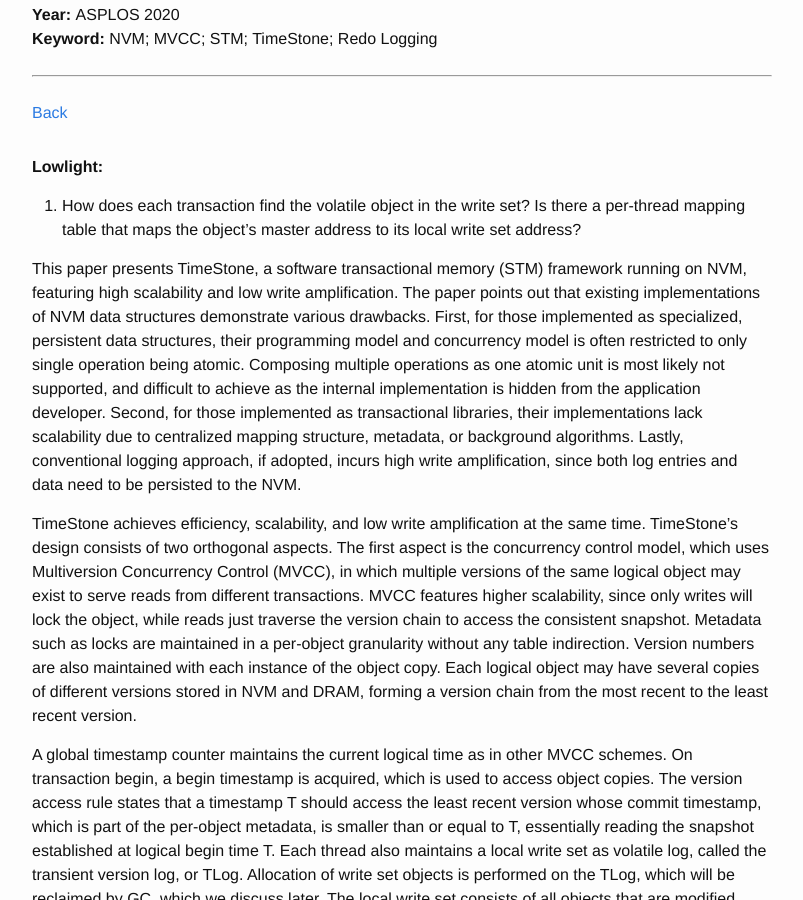
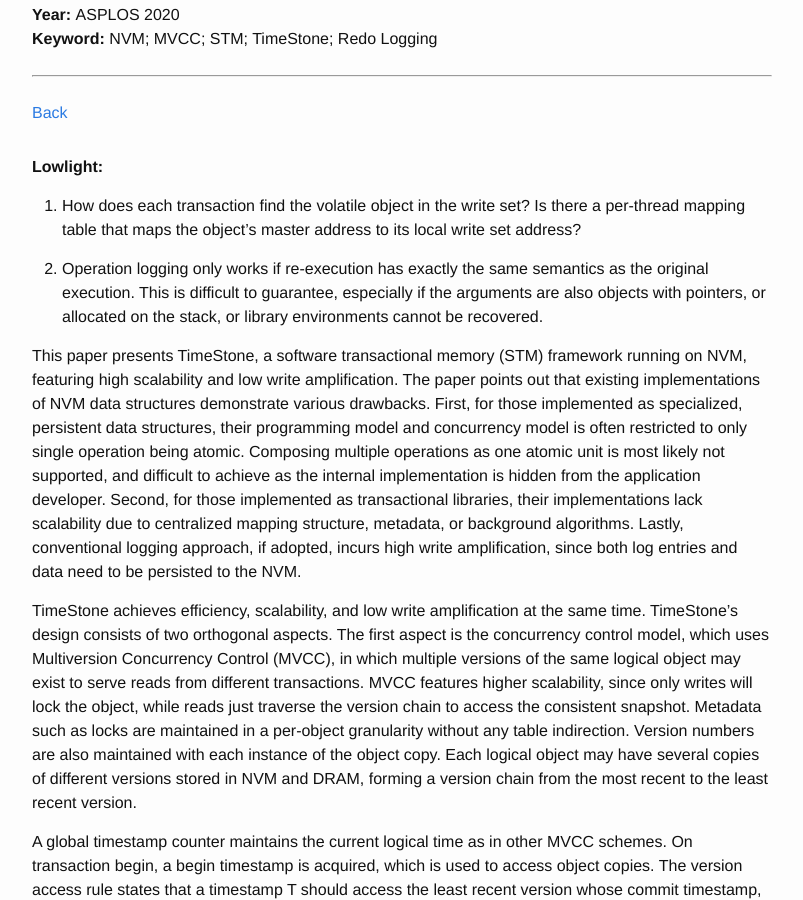
Before and after one commit to wangziqi2013/wangziqi2013.github.io, a Jekyll site: the page built from _posts/2020-08-24-timestone.markdown, in a window 1280 px wide and 900 px high, scrolled down 337 px. Shown: the whole window, without its empty margins (238-1041 px from the left). Built offline with Jekyll 4.4.1, drawn with Linux system fonts in a browser that asks for light colours.

Commit message:
Adding lowlight

```diff
--- a/_posts/2020-08-24-timestone.markdown
+++ b/_posts/2020-08-24-timestone.markdown
@@ -17,6 +17,10 @@ version_mgmt:
 
 1. How does each transaction find the volatile object in the write set? Is there a per-thread mapping table that maps the
    object's master address to its local write set address?
+
+2. Operation logging only works if re-execution has exactly the same semantics as the original execution. This is difficult
+   to guarantee, especially if the arguments are also objects with pointers, or allocated on the stack, or library environments
+   cannot be recovered.
 
 This paper presents TimeStone, a software transactional memory (STM) framework running on NVM, featuring high scalability
 and low write amplification. The paper points out that existing implementations of NVM data structures demonstrate various
```
